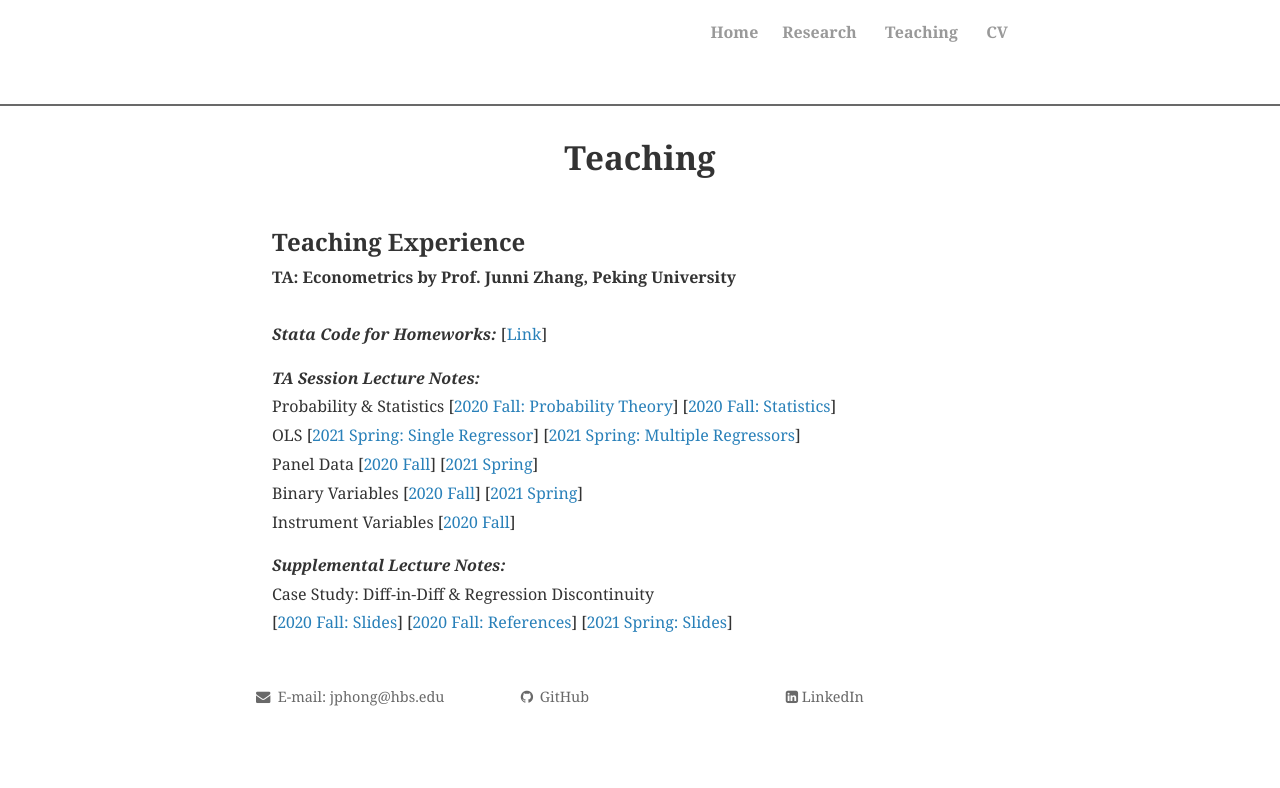
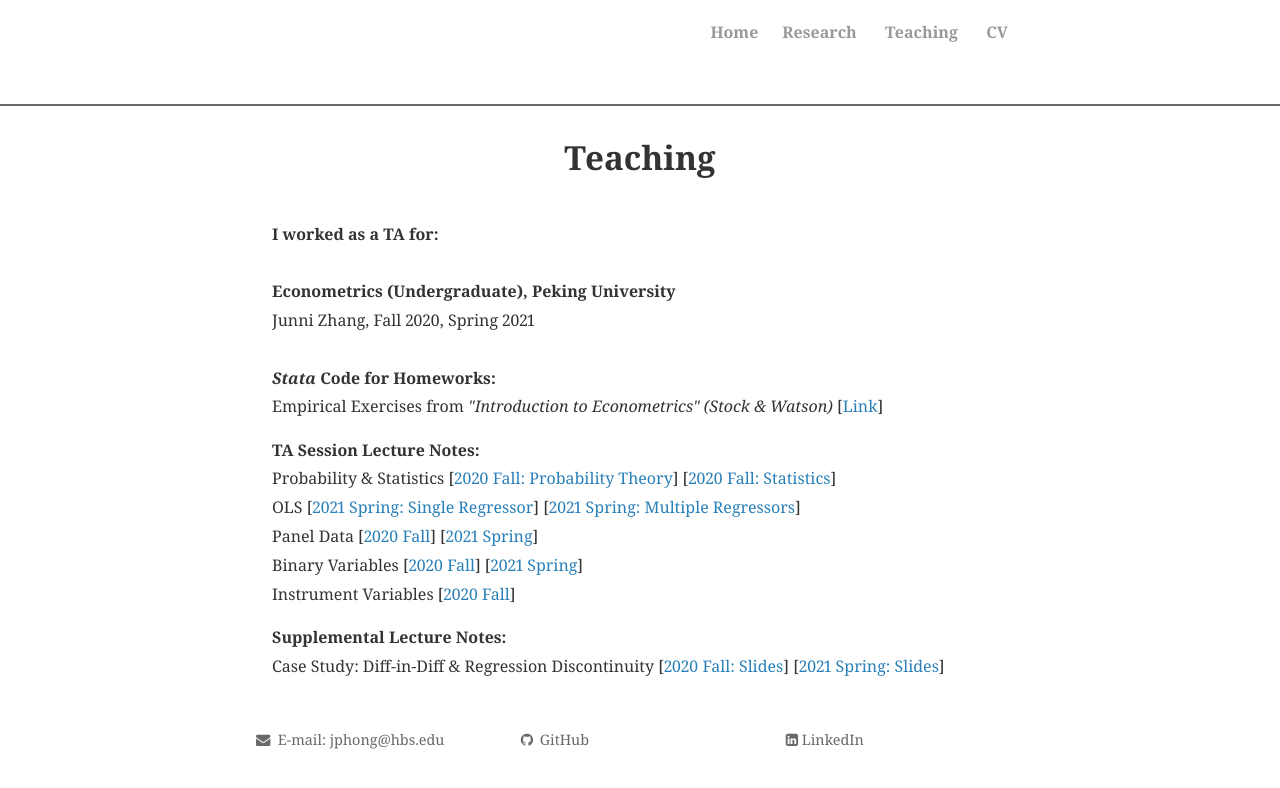
Before and after one commit to JingpengHong/JingpengHong.github.io, a Jekyll site: the page built from teaching.html, in a window 1280 px wide. Shown: the top 788 px of the page. Built offline with Jekyll 4.4.1, drawn with Linux system fonts in a browser that asks for light colours; nearby versions of some CDN libraries; comment, search, counter and statistics services are not loaded; a style sheet for code colours, icons or effects is not loaded.

Commit message:
Update teaching.html

```diff
--- a/teaching.html
+++ b/teaching.html
@@ -4,18 +4,21 @@
 permalink: /teaching/
 ---
 
-<font size="+2"><strong> Teaching Experience</strong></font><br>
-<strong>TA: Econometrics by Prof. Junni Zhang, Peking University</strong>
+<strong> I worked as a TA for: </strong>
 <br><br>
-<p style="text-align:justify"><b><i>Stata Code for Homeworks: </i></b> [<a href="https://github.com/JingpengHong/Econometrics_TA.git" >Link</a>]
+<strong> Econometrics (Undergraduate), Peking University</strong>
 <br>
-<p style="text-align:justify"><b><i>TA Session Lecture Notes: </i></b>
+Junni Zhang, Fall 2020, Spring 2021
+<br><br>
+<p style="text-align:justify"><b><i>Stata</i> Code for Homeworks: </b>
+<br> Empirical Exercises from <i>"Introduction to Econometrics" (Stock & Watson) </i> [<a href="https://github.com/JingpengHong/Econometrics_TA.git" >Link</a>]
+<br>
+<p style="text-align:justify"><b>TA Session Lecture Notes: </b>
 <br>Probability & Statistics [<a href="https://www.dropbox.com/s/62at9lfbtq2j41k/Lab1.pdf?dl=0" >2020 Fall: Probability Theory</a>] [<a href="https://www.dropbox.com/s/na318rb2jbj1r1d/Lab_II.pdf?dl=0" >2020 Fall: Statistics</a>]
 <br>OLS [<a href="https://www.dropbox.com/s/wetk8nyfxutmyda/notes_Ch4-5_Jingpeng.pdf?dl=0" >2021 Spring: Single Regressor</a>] [<a href="https://www.dropbox.com/s/nu4obkbv6hf38bu/notes_Ch6-7_Jingpeng.pdf?dl=0" >2021 Spring: Multiple Regressors</a>]
 <br>Panel Data [<a href="https://www.dropbox.com/s/jz18c6erfsnwxk8/ch10_PanelData_2020F.pdf?dl=0" >2020 Fall</a>] [<a href="https://www.dropbox.com/s/sl6g4omlj7yep9c/ch10_PanelData_2021S.pdf?dl=0" >2021 Spring</a>]
 <br>Binary Variables [<a href="https://www.dropbox.com/s/lvm8v72fq9as5bw/ch11_ProbitLogit_2020F.pdf?dl=0" >2020 Fall</a>] [<a href="https://www.dropbox.com/s/nom4nruf9u2fvu2/ch11_ProbitLogit_2021S.pdf?dl=0" >2021 Spring</a>]
 <br>Instrument Variables [<a href="https://www.dropbox.com/s/e6pn9alqbfb5wwe/ch12_IV_2020F.pdf?dl=0" >2020 Fall</a>]
 <br>
-<p style="text-align:justify"><b><i> Supplemental Lecture Notes: </i></b>
-<br>Case Study: Diff-in-Diff & Regression Discontinuity
-<br>[<a href="https://www.dropbox.com/s/pwx7c901m4fdjsh/SW3e_ch13_slides%20GE%20additional%20RD_DID_Jingpeng%20modified.pdf?dl=0" >2020 Fall: Slides</a>] [<a href="https://www.dropbox.com/s/8se7xi0xn7dup8s/DID_RD_paper.zip?dl=0" >2020 Fall: References</a>]  [<a href="https://www.dropbox.com/s/gkx8poynu8a6tmn/SW3e_ch13_slides%2BGE%2Badditional%2BRD_DID_Jingpeng.pdf?dl=0" >2021 Spring: Slides</a>]
+<p style="text-align:justify"><b>Supplemental Lecture Notes: </b>
+<br>Case Study: Diff-in-Diff & Regression Discontinuity [<a href="https://www.dropbox.com/s/pwx7c901m4fdjsh/SW3e_ch13_slides%20GE%20additional%20RD_DID_Jingpeng%20modified.pdf?dl=0" >2020 Fall: Slides</a>] [<a href="https://www.dropbox.com/s/gkx8poynu8a6tmn/SW3e_ch13_slides%2BGE%2Badditional%2BRD_DID_Jingpeng.pdf?dl=0" >2021 Spring: Slides</a>]
```
